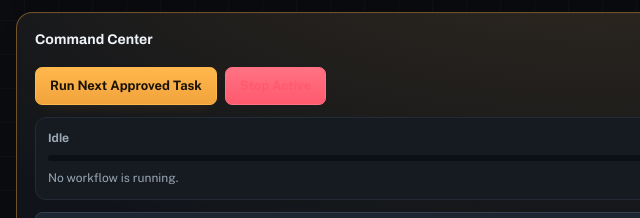
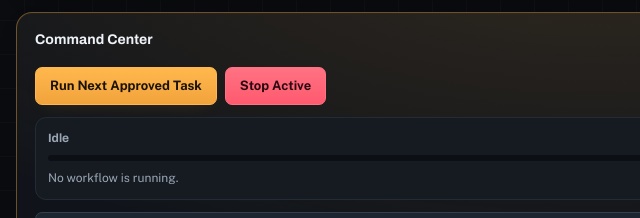
Before and after one commit to last-million/facebook-agent, a website: page web/index.html in a window 1280 px wide. Shown: the part 320-538 px from the top of the page, 44-684 px from the left. Drawn offline with nearby package versions, Linux system fonts and the light colour scheme; no server answers.

Commit message:
FB dashboard: fix unreadable .danger buttons (Reject/Stop) — status-tone .danger{color:red} was overriding the button's dark text on its red bg; force dark text on red buttons

```diff
--- a/web/app.css
+++ b/web/app.css
@@ -460,13 +460,13 @@ button:focus-visible, input:focus-visible, select:focus-visible, textarea:focus-
 }
 .primary:hover { background: linear-gradient(180deg, #ffc869, var(--accent-strong)); }
 
-.danger {
+button.danger, .danger {
   background: linear-gradient(180deg, #ff7283, var(--danger));
   border-color: #ff7283;
-  color: #2a0a10;
+  color: #2a0a10 !important;
   font-weight: 700;
 }
-.danger:hover { background: linear-gradient(180deg, #ff8a98, #ff6072); }
+button.danger:hover, .danger:hover { background: linear-gradient(180deg, #ff8a98, #ff6072); }
 
 .ghostButton, .ghost {
   background: transparent;
```
